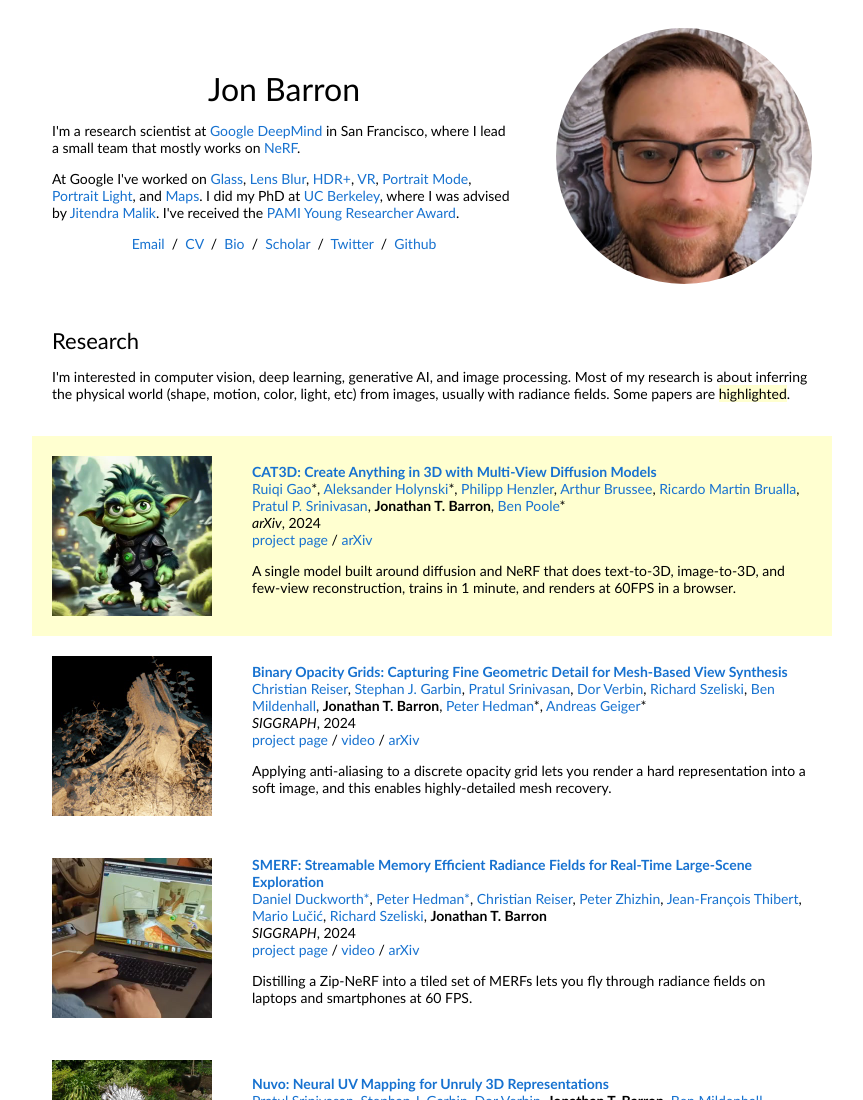
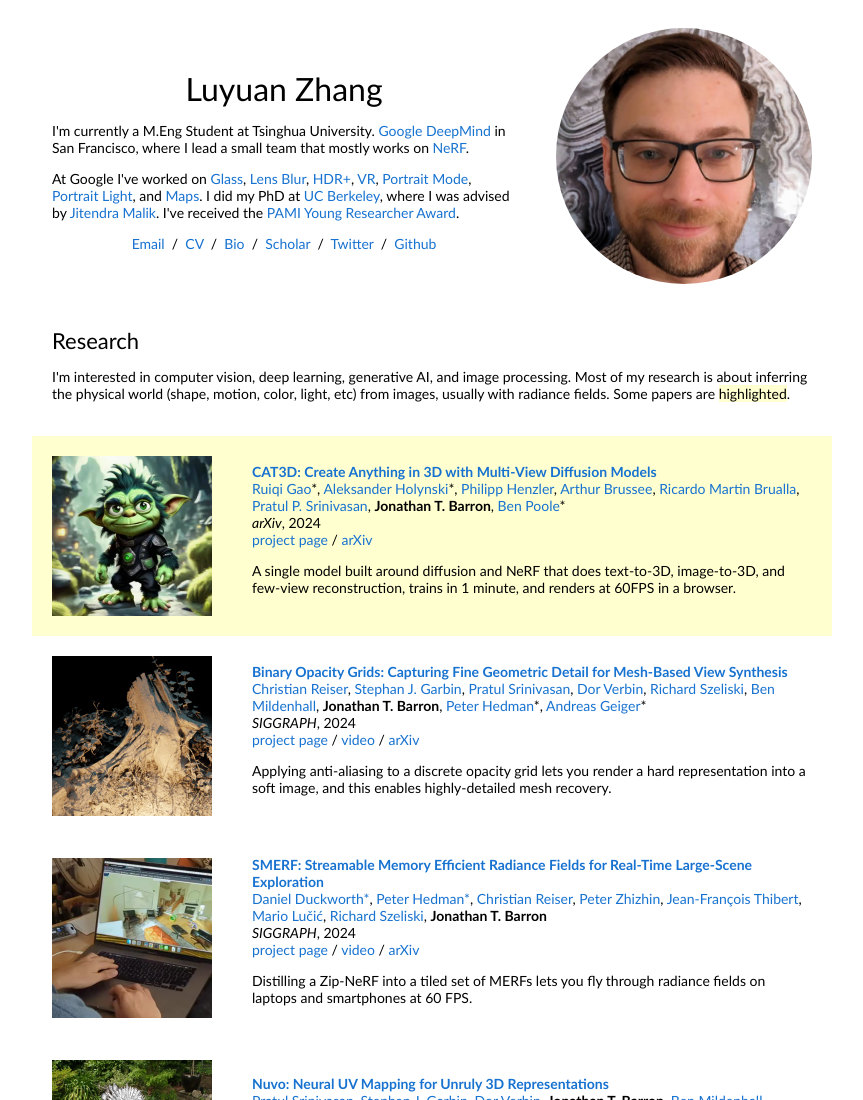
Before and after one commit to zly854/zly854.github.io, a plain HTML site: page index.html in a window 1280 px wide. Shown: the top 1100 px of the page, without its empty margins (208-1071 px from the left). Drawn offline with Linux system fonts and the light colour scheme.

Commit message:
3 change

```diff
--- a/index.html
+++ b/index.html
@@ -20,9 +20,9 @@
             <tr style="padding:0px">
               <td style="padding:2.5%;width:63%;vertical-align:middle">
                 <p class="name" style="text-align: center;">
-                  Jon Barron
+                  Luyuan Zhang
                 </p>
-                <p>I'm a research scientist at <a href="https://deepmind.google/">Google DeepMind</a> in San Francisco, where I lead a small team that mostly works on <a href="https://www.matthewtancik.com/nerf">NeRF</a>.
+                <p>I'm currently a M.Eng Student at Tsinghua University.</M> <a href="https://deepmind.google/">Google DeepMind</a> in San Francisco, where I lead a small team that mostly works on <a href="https://www.matthewtancik.com/nerf">NeRF</a>.
                 </p>
                 <p>
                   At Google I've worked on <a href="https://www.google.com/glass/start/">Glass</a>,  <a href="https://ai.googleblog.com/2014/04/lens-blur-in-new-google-camera-app.html">Lens Blur</a>, <a href="https://ai.googleblog.com/2014/10/hdr-low-light-and-high-dynamic-range.html">HDR+</a>, <a href="https://blog.google/products/google-ar-vr/introducing-next-generation-jump/">VR</a>, <a href="https://ai.googleblog.com/2017/10/portrait-mode-on-pixel-2-and-pixel-2-xl.html">Portrait Mode</a>, <a href="https://ai.googleblog.com/2020/12/portrait-light-enhancing-portrait.html">Portrait Light</a>, and <a href="https://blog.google/products/maps/three-maps-updates-io-2022/">Maps</a>. I did my PhD at <a href="http://www.eecs.berkeley.edu/">UC Berkeley</a>, where I was advised by <a href="http://www.cs.berkeley.edu/~malik/">Jitendra Malik</a>. I've received the <a href="https://www.thecvf.com/?page_id=413#YRA">PAMI Young Researcher Award</a>.
```
Also changed, not shown: 1 other file.
